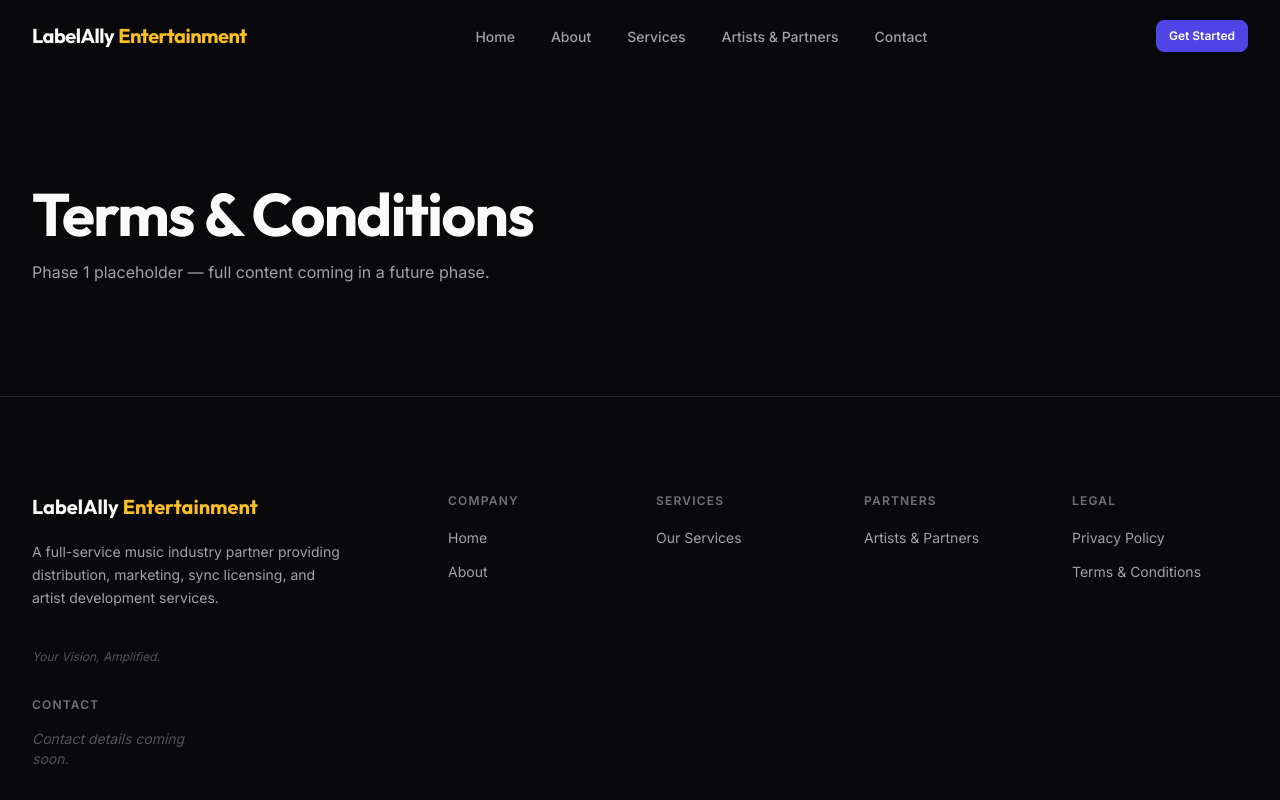
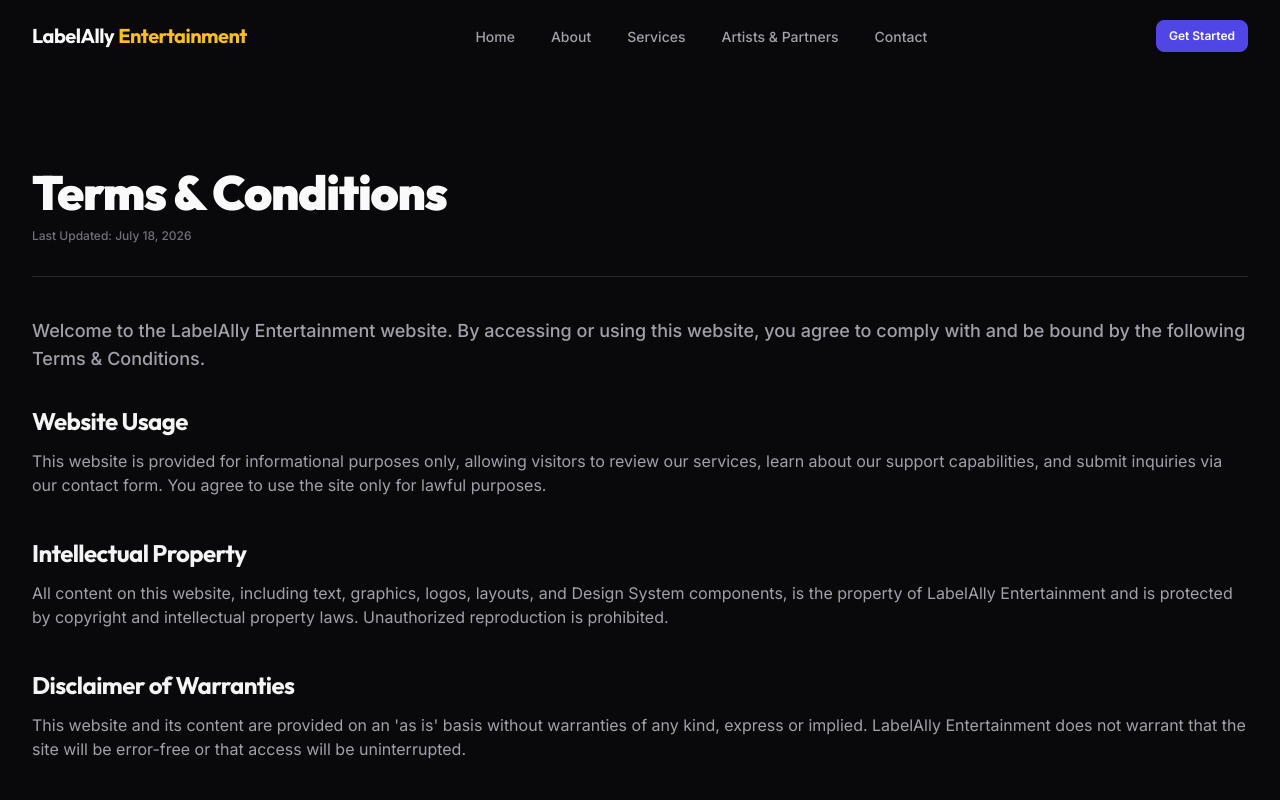
Before and after one commit to mdirfan-jasiqlabs/labelAlly-testing, a React (Vite) app: page /terms-and-conditions in a window 1280 px wide. Shown: the top 800 px of the page. Built offline with nearby package versions, Linux system fonts and the light colour scheme.

Commit message:
feat: Phase 7 Part 3 — Privacy Policy, Terms, 404 Pages Complete

```diff
--- /dev/null
+++ b/src/components/legal/LegalPageLayout.jsx
@@ -0,0 +1,51 @@
+import Container from '../common/Container';
+
+/**
+ * LegalPageLayout — Shared presentation wrapper for legal/policy content.
+ *
+ * Requirements:
+ * - Readable typography (leading-relaxed)
+ * - Controlled text width (max-w-3xl)
+ * - Semantic headings (h1, h2)
+ * - Responsive padding and margins
+ *
+ * Props:
+ * @param {string}     title        — Page title
+ * @param {string}     [lastUpdated]— Optional date string
+ * @param {string}     [introduction]— Introductory paragraph
+ * @param {ReactNode}  children     — Nested legal content / paragraphs
+ */
+function LegalPageLayout({ title, lastUpdated, introduction, children }) {
+  return (
+    <article className="py-16 md:py-24 bg-neutral-950 text-neutral-300">
+      <Container className="max-w-3xl">
+        {/* Header */}
+        <header className="border-b border-neutral-800 pb-8 mb-10">
+          <h1 className="font-heading font-black text-4xl sm:text-5xl text-neutral-50 mb-3 tracking-tight">
+            {title}
+          </h1>
+          {lastUpdated && (
+            <p className="text-xs text-neutral-500 font-medium">
+              Last Updated: {lastUpdated}
+            </p>
+          )}
+        </header>
+
+        {/* Content */}
+        <div className="flex flex-col gap-8">
+          {introduction && (
+            <p className="text-base sm:text-lg text-neutral-400 leading-relaxed font-medium">
+              {introduction}
+            </p>
+          )}
+
+          <div className="flex flex-col gap-10">
+            {children}
+          </div>
+        </div>
+      </Container>
+    </article>
+  );
+}
+
+export default LegalPageLayout;
--- /dev/null
+++ b/src/data/notFound.json
@@ -0,0 +1,15 @@
+{
+  "errorCode": "404",
+  "heading": "Page Not Found",
+  "description": "The page you are looking for does not exist, has been removed, or is temporarily unavailable.",
+  "primaryCta": {
+    "label": "Back to Home",
+    "href": "/",
+    "ariaLabel": "Navigate back to the homepage"
+  },
+  "secondaryCta": {
+    "label": "Contact Support",
+    "href": "/contact",
+    "ariaLabel": "Navigate to the contact page to request support"
+  }
+}
--- /dev/null
+++ b/src/data/privacy.json
@@ -0,0 +1,27 @@
+{
+  "title": "Privacy Policy",
+  "lastUpdated": "July 18, 2026",
+  "introduction": "LabelAlly Entertainment is committed to protecting your privacy. This Privacy Policy details how we handle information collected through our website.",
+  "sections": [
+    {
+      "id": "information-collected",
+      "heading": "Information We Collect",
+      "content": "When you contact us through our website forms, we collect the personal details you provide. This includes your name, email address, phone number, organization or label name, and any catalog information or messages you choose to share."
+    },
+    {
+      "id": "purpose-of-collection",
+      "heading": "How We Use Your Information",
+      "content": "We use the information collected through our contact form solely to respond to your inquiries, schedule consultation calls, evaluate your catalog for potential distribution partnership, and administer our services. We do not sell or rent your personal details to third parties."
+    },
+    {
+      "id": "security-practices",
+      "heading": "Data Security",
+      "content": "We implement appropriate administrative and technical measures to protect the confidentiality and security of the personal information you submit to us."
+    },
+    {
+      "id": "rights-inquiries",
+      "heading": "Contact & Inquiries",
+      "content": "If you have questions about this Privacy Policy or wish to request the deletion or correction of any personal details you have submitted, please reach out to us using our contact page."
+    }
+  ]
+}
--- /dev/null
+++ b/src/data/terms.json
@@ -0,0 +1,27 @@
+{
+  "title": "Terms & Conditions",
+  "lastUpdated": "July 18, 2026",
+  "introduction": "Welcome to the LabelAlly Entertainment website. By accessing or using this website, you agree to comply with and be bound by the following Terms & Conditions.",
+  "sections": [
+    {
+      "id": "use-of-site",
+      "heading": "Website Usage",
+      "content": "This website is provided for informational purposes only, allowing visitors to review our services, learn about our support capabilities, and submit inquiries via our contact form. You agree to use the site only for lawful purposes."
+    },
+    {
+      "id": "intellectual-property",
+      "heading": "Intellectual Property",
+      "content": "All content on this website, including text, graphics, logos, layouts, and Design System components, is the property of LabelAlly Entertainment and is protected by copyright and intellectual property laws. Unauthorized reproduction is prohibited."
+    },
+    {
+      "id": "disclaimer",
+      "heading": "Disclaimer of Warranties",
+      "content": "This website and its content are provided on an 'as is' basis without warranties of any kind, express or implied. LabelAlly Entertainment does not warrant that the site will be error-free or that access will be uninterrupted."
+    },
+    {
+      "id": "contact-terms",
+      "heading": "Contact Information",
+      "content": "If you have any questions regarding these Terms & Conditions, please contact us using the communication channels listed on our contact page."
+    }
+  ]
+}
--- a/src/pages/NotFoundPage.jsx
+++ b/src/pages/NotFoundPage.jsx
@@ -1,40 +1,89 @@
 import { Link } from 'react-router-dom';
+import { ArrowLeft, MessageSquare } from 'lucide-react';
+import Container from '../components/common/Container';
+import Button from '../components/common/Button';
+import GradientBackground from '../components/common/GradientBackground';
+import GlowEffect from '../components/common/GlowEffect';
+import notFoundData from '../data/notFound.json';
 
 /**
- * NotFoundPage — Route: * (wildcard / 404)
- *
- * Rendered for any route that does not match the defined routes.
- * Phase 1: Minimal but functional 404 page.
+ * NotFoundPage — Wildcard 404 error page.
+ * Sourced dynamically from notFound.json.
  */
 function NotFoundPage() {
   return (
-    <section
-      className="section-spacing section-container flex flex-col items-center justify-center text-center min-h-[60vh]"
+    <GradientBackground
+      as="section"
+      variant="hero"
       aria-labelledby="not-found-heading"
+      className="min-h-[80vh] flex items-center relative overflow-hidden"
     >
-      {/* ── Error Code ── */}
-      <p className="text-8xl font-black font-heading text-primary-900 select-none" aria-hidden="true">
-        404
-      </p>
+      {/* Decorative glows */}
+      <div
+        aria-hidden="true"
+        className="pointer-events-none absolute inset-0 flex items-center justify-center"
+      >
+        <div className="w-[600px] h-[300px] rounded-full bg-primary-950/30 blur-3xl" />
+      </div>
 
-      {/* ── Heading ── */}
-      <h1 id="not-found-heading" className="mt-4 text-3xl font-bold font-heading text-neutral-50">
-        Page Not Found
-      </h1>
+      <Container className="relative z-10 py-16 text-center max-w-2xl mx-auto">
+        <GlowEffect color="primary" intensity="md" className="flex flex-col items-center">
 
-      {/* ── Description ── */}
-      <p className="mt-4 max-w-md text-neutral-400">
-        The page you are looking for does not exist or has been moved.
-      </p>
+          {/* Error Code */}
+          <span
+            aria-hidden="true"
+            className="text-8xl sm:text-9xl font-black font-heading text-primary-900/50 select-none tracking-tighter mb-4"
+          >
+            {notFoundData.errorCode}
+          </span>
 
-      {/* ── Back to Home ── */}
-      <Link
-        to="/"
-        className="mt-8 inline-flex items-center gap-2 px-6 py-3 rounded-lg bg-primary-600 hover:bg-primary-500 text-white font-medium text-sm transition-colors duration-250 focus-ring"
-      >
-        &larr; Back to Home
-      </Link>
-    </section>
+          {/* Heading */}
+          <h1
+            id="not-found-heading"
+            className="font-heading font-bold text-3xl sm:text-4xl text-neutral-50 mb-4 tracking-tight"
+          >
+            {notFoundData.heading}
+          </h1>
+
+          {/* Description */}
+          <p className="text-sm sm:text-base text-neutral-400 max-w-md leading-relaxed mb-8">
+            {notFoundData.description}
+          </p>
+
+          {/* Action CTAs */}
+          <div className="flex flex-col sm:flex-row items-center gap-4 w-full sm:w-auto">
+            {/* Primary CTA: Back to Home */}
+            <Button
+              as={Link}
+              to={notFoundData.primaryCta.href}
+              aria-label={notFoundData.primaryCta.ariaLabel}
+              variant="primary"
+              size="md"
+              className="w-full sm:w-auto"
+              leftIcon={<ArrowLeft size={16} aria-hidden="true" />}
+            >
+              {notFoundData.primaryCta.label}
+            </Button>
+
+            {/* Secondary CTA: Contact Support */}
+            {notFoundData.secondaryCta && (
+              <Button
+                as={Link}
+                to={notFoundData.secondaryCta.href}
+                aria-label={notFoundData.secondaryCta.ariaLabel}
+                variant="outline"
+                size="md"
+                className="w-full sm:w-auto"
+                leftIcon={<MessageSquare size={16} aria-hidden="true" />}
+              >
+                {notFoundData.secondaryCta.label}
+              </Button>
+            )}
+          </div>
+
+        </GlowEffect>
+      </Container>
+    </GradientBackground>
   );
 }
 
--- a/src/pages/PrivacyPolicyPage.jsx
+++ b/src/pages/PrivacyPolicyPage.jsx
@@ -1,17 +1,31 @@
+import LegalPageLayout from '../components/legal/LegalPageLayout';
+import privacyData from '../data/privacy.json';
+
 /**
  * PrivacyPolicyPage — Route: /privacy-policy
- *
- * Phase 1: Placeholder only.
- * Full legal content will be added in a future phase.
+ * Sourced dynamically from privacy.json.
  */
 function PrivacyPolicyPage() {
   return (
-    <section className="section-spacing section-container" aria-labelledby="privacy-heading">
-      <h1 id="privacy-heading" className="heading-display text-neutral-50">
-        Privacy Policy
-      </h1>
-      <p className="mt-4 text-neutral-400">Phase 1 placeholder — full content coming in a future phase.</p>
-    </section>
+    <LegalPageLayout
+      title={privacyData.title}
+      lastUpdated={privacyData.lastUpdated}
+      introduction={privacyData.introduction}
+    >
+      {privacyData.sections.map((sec) => (
+        <section key={sec.id} aria-labelledby={`sec-${sec.id}`} className="flex flex-col gap-3">
+          <h2
+            id={`sec-${sec.id}`}
+            className="font-heading font-bold text-xl sm:text-2xl text-neutral-100 tracking-tight"
+          >
+            {sec.heading}
+          </h2>
+          <p className="text-sm sm:text-base text-neutral-400 leading-relaxed">
+            {sec.content}
+          </p>
+        </section>
+      ))}
+    </LegalPageLayout>
   );
 }
 
--- a/src/pages/TermsPage.jsx
+++ b/src/pages/TermsPage.jsx
@@ -1,17 +1,31 @@
+import LegalPageLayout from '../components/legal/LegalPageLayout';
+import termsData from '../data/terms.json';
+
 /**
  * TermsPage — Route: /terms-and-conditions
- *
- * Phase 1: Placeholder only.
- * Full legal content will be added in a future phase.
+ * Sourced dynamically from terms.json.
  */
 function TermsPage() {
   return (
-    <section className="section-spacing section-container" aria-labelledby="terms-heading">
-      <h1 id="terms-heading" className="heading-display text-neutral-50">
-        Terms &amp; Conditions
-      </h1>
-      <p className="mt-4 text-neutral-400">Phase 1 placeholder — full content coming in a future phase.</p>
-    </section>
+    <LegalPageLayout
+      title={termsData.title}
+      lastUpdated={termsData.lastUpdated}
+      introduction={termsData.introduction}
+    >
+      {termsData.sections.map((sec) => (
+        <section key={sec.id} aria-labelledby={`sec-${sec.id}`} className="flex flex-col gap-3">
+          <h2
+            id={`sec-${sec.id}`}
+            className="font-heading font-bold text-xl sm:text-2xl text-neutral-100 tracking-tight"
+          >
+            {sec.heading}
+          </h2>
+          <p className="text-sm sm:text-base text-neutral-400 leading-relaxed">
+            {sec.content}
+          </p>
+        </section>
+      ))}
+    </LegalPageLayout>
   );
 }
 
```
